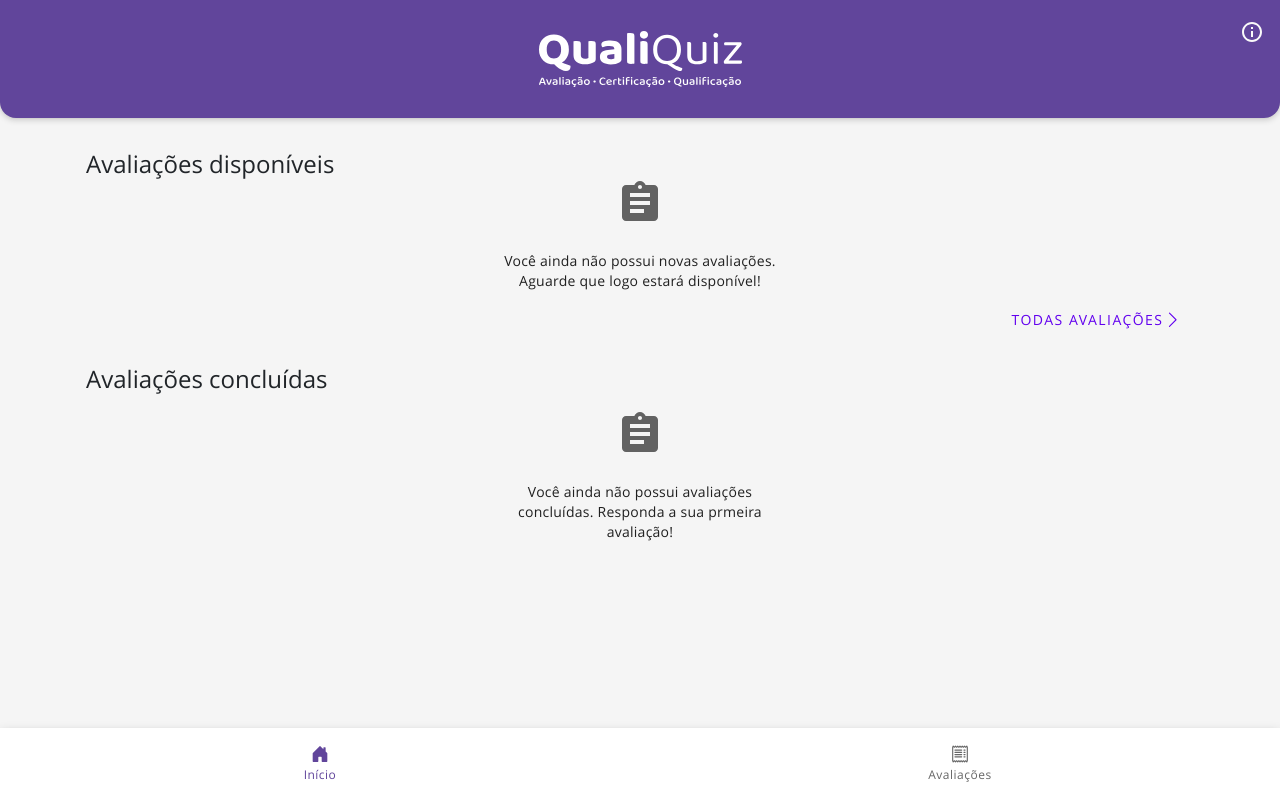
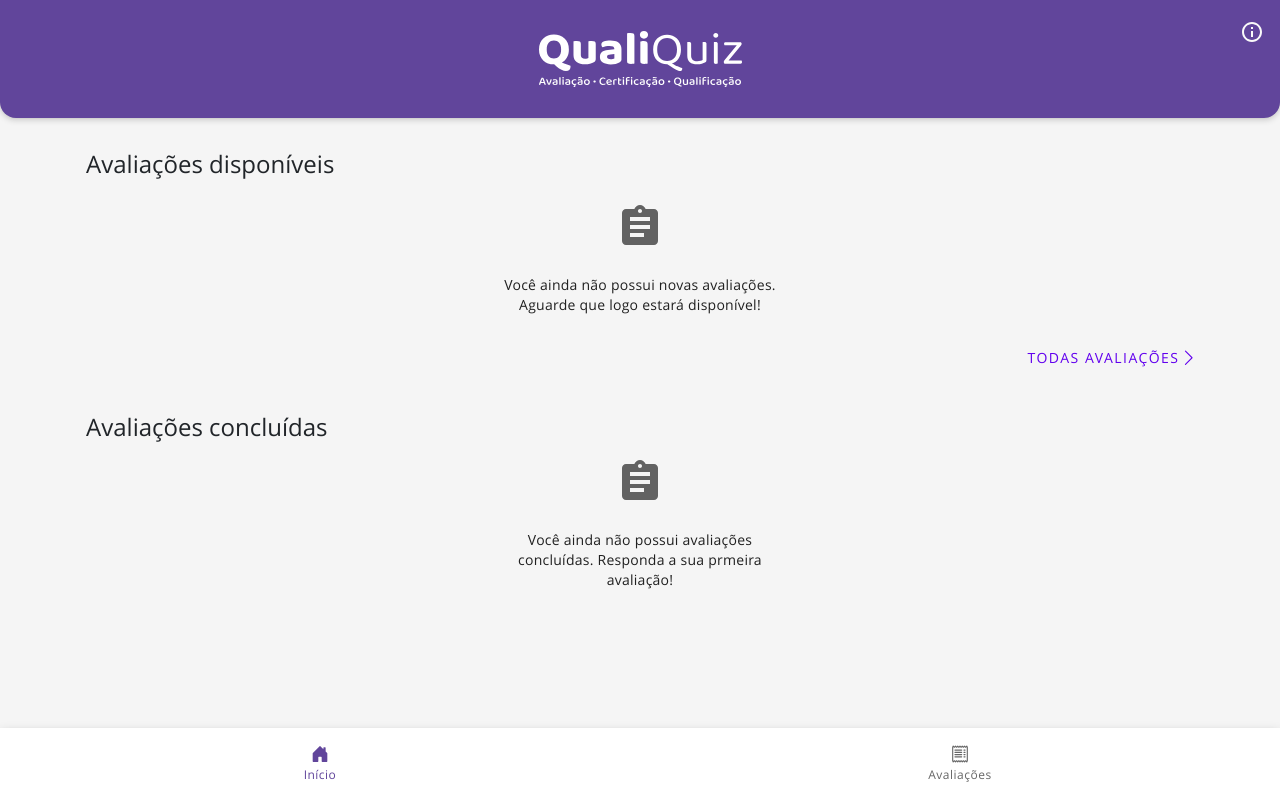
Before and after one commit to FeliciLab/qualiquiz, a Vue app: page /welcome in a window 1280 px wide. Built offline with nearby package versions, Linux system fonts and the light colour scheme; what vue-the-mask would draw is missing.

Commit message:
🚧 enviando para o PR #71

```diff
--- a/src/components/UX/ListingCardsHorizontal.vue
+++ b/src/components/UX/ListingCardsHorizontal.vue
@@ -11,7 +11,7 @@
         />
       </div>
     </div>
-    <div v-else class="not-content-wrapper">
+    <div v-else class="not-content-wrapper mt-4 mb-4">
       <NotContentCard :message="notContentMesage" />
     </div>
   </div>
--- a/src/views/Welcome.vue
+++ b/src/views/Welcome.vue
@@ -145,6 +145,7 @@ small {
 
 .wrapper-horizontal-list {
   display: flex;
+  width: 100%;
 }
 
 .wrapper-button {
@@ -152,7 +153,7 @@ small {
   display: flex;
   flex-direction: column;
   align-items: flex-end;
-  padding: 10px 16px;
+  margin-bottom: 20px;
   justify-content: center;
 }
 
```
